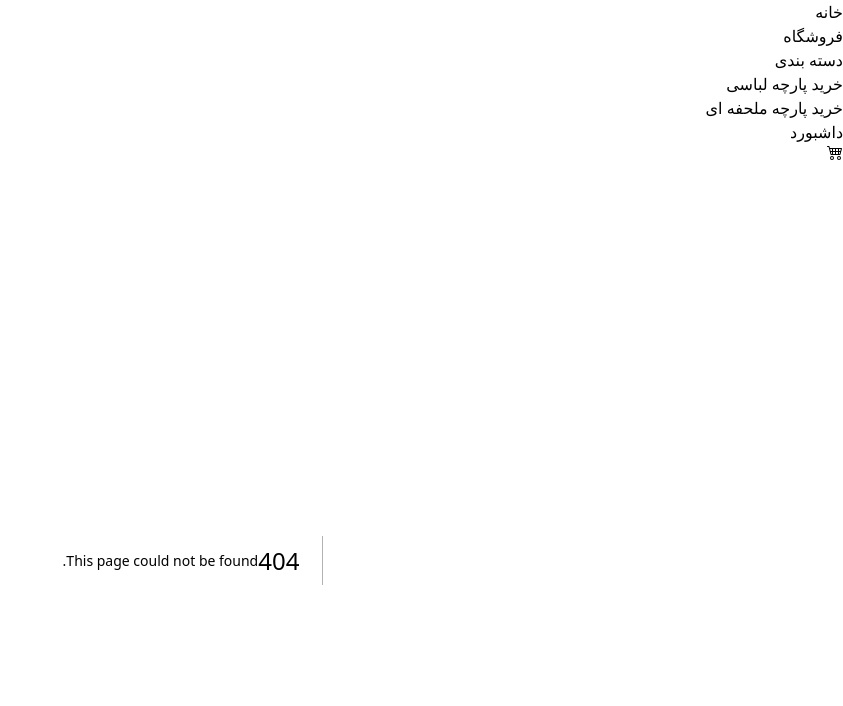
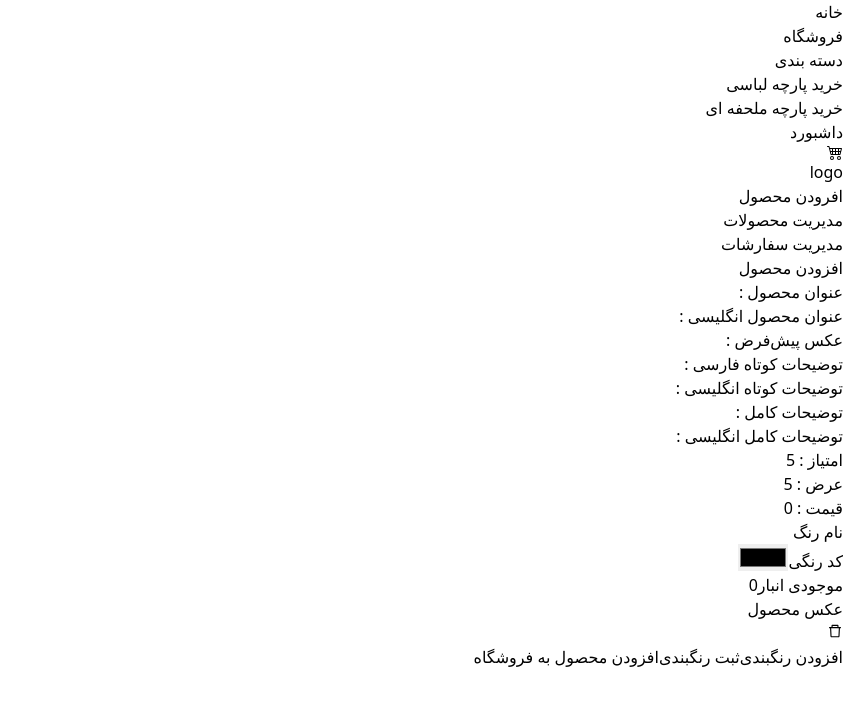
Before and after one commit to omid-program/Loomino, a Next.js app: page /dashboard/add-product in a window 1280 px wide. Before the commit this address had no page. Shown: the top 706 px of the page, without its empty margins (437-1280 px from the left). Built offline with nearby package versions, Linux system fonts and the light colour scheme.

Commit message:
add-Product-to-shop

```diff
--- a/db.json
+++ b/db.json
@@ -393,6 +393,36 @@
         }
       ],
       "userOffCode": 10
+    },
+    {
+      "id": 8666,
+      "country": "ایران",
+      "state": "کرمان",
+      "city": "کرمان",
+      "address": "خیابان ابوحامد پلاک 13",
+      "phoneNumber": "091404787816",
+      "emailAddres": "odakli79",
+      "userOrd": [
+        {
+          "id": "1",
+          "qty": 1.5,
+          "colorCode": "#08B079",
+          "price": "260000"
+        },
+        {
+          "id": "2",
+          "qty": 1.2,
+          "colorCode": "#1C76B2",
+          "price": 620000
+        },
+        {
+          "id": "3",
+          "qty": 0.6,
+          "colorCode": "#D1C168",
+          "price": 380000
+        }
+      ],
+      "userOffCode": 10
     }
   ],
   "offs": [
--- a/src/Components/DashboardTools/EditProductComponent/EditProductComponent.tsx
+++ b/src/Components/DashboardTools/EditProductComponent/EditProductComponent.tsx
@@ -88,7 +88,7 @@ function EditProductComponent({ id }: TEditProductComponent) {
 			id: crypto.randomUUID(),
 			colorName: '',
 			colorCode: '',
-			qtys: 0,
+			qtys: '0',
 			colorImg: '',
 		};
 		setInStoreState(prevInStore => [...prevInStore, newInStoreItem]);
--- a/src/Components/DashboardTools/ProductManagerEditInput/ProductManagerEditInput.tsx
+++ b/src/Components/DashboardTools/ProductManagerEditInput/ProductManagerEditInput.tsx
@@ -6,7 +6,7 @@ function ProductManagerEditInput(props: TProductManagerEditInputProps) {
 	const { name, label, type, value, isLong, size ,changeInputHand} = props;
 
 	return (
-		<div className=" gap-2 ">
+		<div className=" gap-2 col-span-1 my-2">
 			<label>{label} : </label>
 			<input
 				type={type}
--- a/src/Components/OrderShappingInfo/OrderShappingInfo.tsx
+++ b/src/Components/OrderShappingInfo/OrderShappingInfo.tsx
@@ -32,9 +32,12 @@ function OrderShappingInfo() {
       console.log(orderShappingInfo);
    };
    const { userOrd, userOffCode } = useShappingCartContext();
+   // const [ordDate , setOrdDate] = useState<string>('')
+
 
    const submitedOrd = () => {
       if (userOrd.length > 0) {
+
          axios({
             method: "POST",
             url: "http://localhost:8000/ords",
@@ -48,6 +51,8 @@ function OrderShappingInfo() {
                emailAddres: orderShappingInfo.emailAddres,
                userOrd,
                userOffCode,
+               // date:
+
             },
          });
       } else {
--- /dev/null
+++ b/src/app/dashboard/add-product/page.tsx
@@ -0,0 +1,249 @@
+'use client';
+import EditeBoxInStore from '@/Components/DashboardTools/EditeBoxInStore/EditeBoxInStore';
+import ProductManagerEditInput from '@/Components/DashboardTools/ProductManagerEditInput/ProductManagerEditInput';
+import PagesTitle from '@/Components/PageTitle/PagesTitle';
+import { TAllProductData, TInStoreAllProduct } from '@/types';
+import React, { useState } from 'react';
+
+function AddProduct() {
+	const [fabricData, setFabricData] = useState<TAllProductData>({
+		id: crypto.randomUUID(),
+		perTitle: '',
+		engTitle: '',
+		defImg: '',
+		perMiniDescription: '',
+		engMiniDescription: '',
+		perDescription: '',
+		engDescription: '',
+		rate: 5,
+		width: "",
+		tags: [],
+		inStore: [
+			// { id: '', colorCode: '', colorImg: '', colorName: '', qtys: '' },
+		],
+		cat: [],
+		price: 0,
+	});
+	const [inStoreState, setInStoreState] = useState<TInStoreAllProduct[]>([
+		{
+			id: crypto.randomUUID(),
+			colorName: '',
+			colorCode: '',
+			colorImg: '',
+			qtys: '',
+		},
+	]);
+
+	const inputCommonItems = [
+		{
+			id: 1,
+			label: 'عنوان محصول',
+			type: 'text',
+			name: 'perTitle',
+			isLong: false,
+			size: 'md',
+			value: fabricData?.perTitle,
+		},
+		{
+			id: 2,
+			label: 'عنوان محصول انگلیسی',
+			type: 'text',
+			name: 'engTitle',
+			isLong: false,
+			size: 'md',
+			value: fabricData?.engTitle,
+		},
+		{
+			id: 3,
+			label: 'عکس پیش‌فرض',
+			type: 'text',
+			name: 'defImg',
+			isLong: false,
+			size: 'lg',
+			value: fabricData?.defImg,
+		},
+		{
+			id: 4,
+			label: 'توضیحات کوتاه فارسی',
+			type: 'text',
+			name: 'perMiniDescription',
+			isLong: true,
+			size: 'lg',
+			value: fabricData?.perMiniDescription,
+		},
+		{
+			id: 5,
+			label: 'توضیحات کوتاه انگلیسی',
+			type: 'text',
+			name: 'engMiniDescription',
+			isLong: true,
+			size: 'lg',
+			value: fabricData?.engMiniDescription,
+		},
+		{
+			id: 6,
+			label: 'توضیحات کامل',
+			type: 'text',
+			name: 'perDescription',
+			isLong: true,
+			size: 'lg',
+			value: fabricData?.perDescription,
+		},
+		{
+			id: 7,
+			label: 'توضیحات کامل انگلیسی',
+			type: 'text',
+			name: 'engDescription',
+			isLong: true,
+			size: 'lg',
+			value: fabricData?.engDescription,
+		},
+		{
+			id: 8,
+			label: 'امتیاز',
+			type: 'number',
+			name: 'rate',
+			isLong: false,
+			size: 'sm',
+			value: fabricData?.rate,
+		},
+		{
+			id: 9,
+			label: 'عرض',
+			type: 'number',
+			name: '',
+			isLong: false,
+			size: 'sm',
+			value: fabricData?.rate,
+		},
+		{
+			id: 10,
+			label: 'قیمت',
+			type: 'number',
+			name: 'price',
+			isLong: false,
+			size: 'md',
+			value: fabricData?.price,
+		},
+	];
+	const changeStateHand = (e: React.ChangeEvent<HTMLInputElement>) => {
+		console.log(e.target.value);
+		const { name, value } = e.target;
+		setFabricData(prevData =>
+			prevData ? { ...prevData, [name]: value } : null
+		);
+	};
+	const changeInStoreItemHand = (id: string, name: string, value: any) => {
+		setInStoreState(prevState =>
+			prevState.map(item =>
+				item.id === id ? { ...item, [name]: value } : item
+			)
+		);
+	};
+	const removeInStoreItemHand = (id: string) => {
+		let newInStoreItems = inStoreState.filter(item => item.id !== id);
+		console.log(newInStoreItems);
+		setInStoreState(newInStoreItems);
+	};
+	const addInStoreItem = () => {
+		const newInStoreItem = {
+			id: crypto.randomUUID(),
+			colorName: '',
+			colorCode: '',
+			qtys: '0',
+			colorImg: '',
+		};
+		setInStoreState(prevInStore => [...prevInStore, newInStoreItem]);
+	};
+   const handleSaveChanges = () => {
+		if (fabricData) {
+			setFabricData({
+				...fabricData,
+				inStore: inStoreState, // جایگزینی inStore با حالت آپدیت شده
+			});
+			console.log('داده‌های نهایی برای ارسال به بکند:', {
+				...fabricData,
+				inStore: inStoreState,
+			});
+		}
+	};
+	const sendEditedFabServer = async () => {
+		if (fabricData) {
+			const updatedData = { ...fabricData, inStore: inStoreState };
+			try {
+				const response = await fetch(
+					`http://localhost:8000/fabrics/${id}`,
+					{
+						method: 'PUT',
+						headers: { 'Content-Type': 'application/json' },
+						body: JSON.stringify(updatedData),
+					}
+				);
+				if (response.ok) {
+					alert('تغییرات با موفقیت اعمال شد');
+				}
+			} catch (error) {
+				console.log(error);
+			}
+		}
+	};
+
+	return (
+		<div>
+			<PagesTitle title="افزودن محصول" />
+			<div className='px-4'>
+				<div className='grid grid-cols-2 '>
+					{inputCommonItems.map(item => (
+						<ProductManagerEditInput
+						key={item.id}
+							label={item.label}
+							name={item.name}
+							type={item.type}
+							value={item.value}
+							size={item.size}
+							isLong={item.isLong}
+							changeInputHand={changeStateHand}
+						/>
+					))}
+				</div>
+				<div className='grid grid-cols-2 gap-5 my-5'>
+					{inStoreState.map(inStoreItem => (
+						<EditeBoxInStore
+						key={inStoreItem.id}
+							id={inStoreItem.id}
+							colorName={inStoreItem.colorName}
+							colorCode={inStoreItem.colorCode}
+							colorImg={inStoreItem.colorImg}
+							qtys={inStoreItem.qtys}
+							changeInStoreItemHand={changeInStoreItemHand}
+							removeInStoreItemHand={removeInStoreItemHand}
+						/>
+					))}
+				</div>
+				<div className='flex justify-between '>
+					<button
+						className="w-1/4 mx-auto py-2 text-center bg-rose-300 rounded-lg"
+						onClick={addInStoreItem}
+					>
+						افزودن رنگبندی
+					</button>
+					<button
+						className="w-1/4 mx-auto py-2 text-center bg-sky-300 rounded-lg"
+						onClick={handleSaveChanges}
+					>
+						ثبت رنگبندی
+					</button>
+					<button
+						className="w-1/4 mx-auto py-2 text-center bg-green-300 rounded-lg"
+						onClick={sendEditedFabServer}
+					>
+						افزودن محصول به فروشگاه
+					</button>
+
+				</div>
+			</div>
+		</div>
+	);
+}
+
+export default AddProduct;
--- a/src/app/dashboard/layout.tsx
+++ b/src/app/dashboard/layout.tsx
@@ -9,12 +9,18 @@ function layout({
    const sidebarItems = [
       {
          id: "1",
+         perTitle: "افرودن محصول",
+         engTitle: "Add Product",
+         href: "/dashboard/add-product",
+      },
+      {
+         id: "2",
          perTitle: "مدیریت محصولات",
          engTitle: "product Manager",
          href: "/dashboard/product-manager",
       },
       {
-         id: "2",
+         id: "3",
          perTitle: "مدیریت سفارشات",
          engTitle: "Ord Manager",
          href: "/dashboard/ord-manager",
--- a/src/types.tsx
+++ b/src/types.tsx
@@ -66,6 +66,7 @@ export type TAllOrdData = {
    phoneNumber: string;
    emailAddres: string;
    ords: TUserOrds[];
+   // date:{year:string , month:string , day:string , houer:string}
    offCode: number;
 };
 
```
